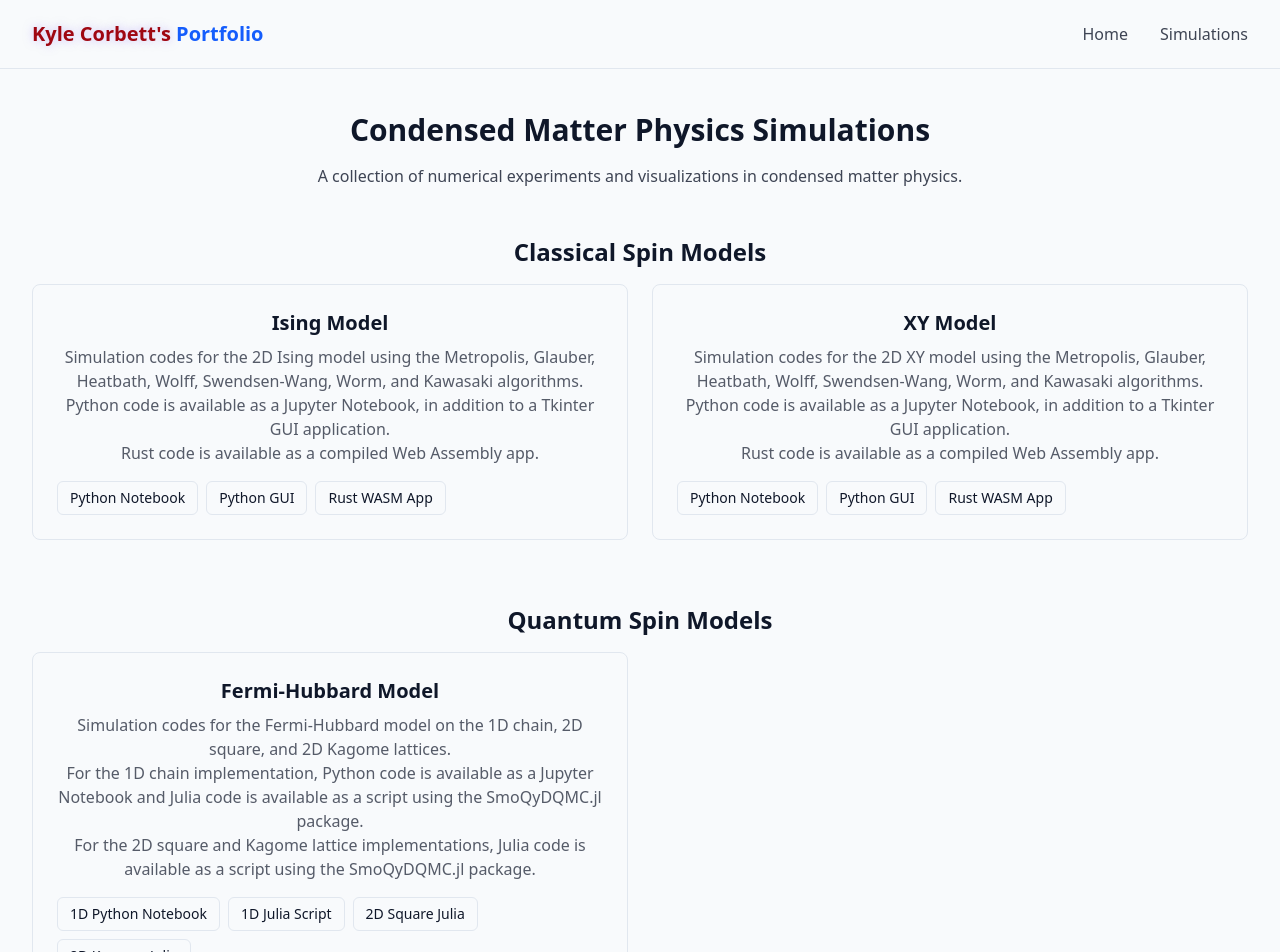
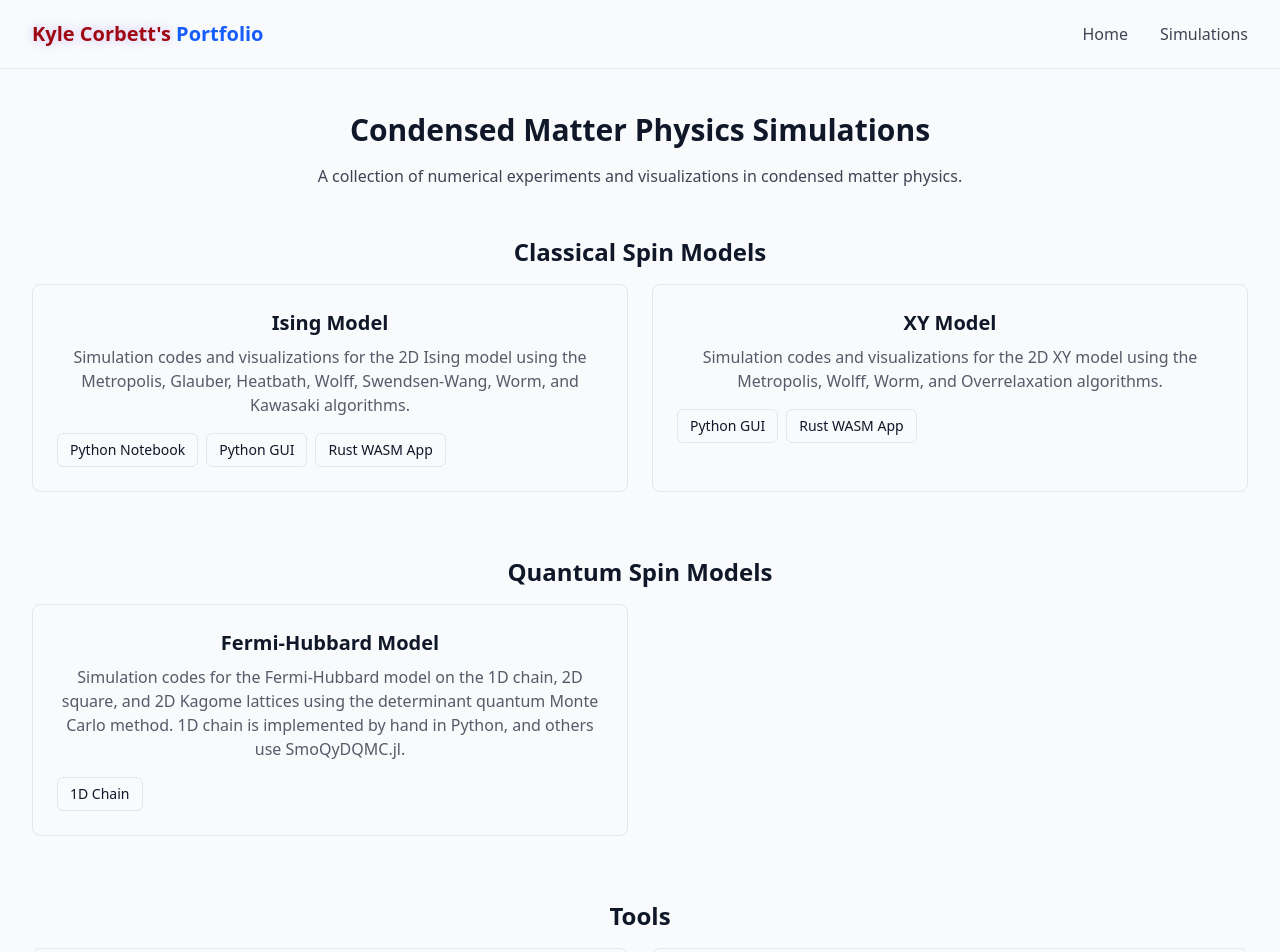
Before and after one commit to swestastic/kylePortfolio, a React (Vite) app: page /#/simulations in a window 1280 px wide. Shown: the top 952 px of the page. Built offline with nearby package versions, Linux system fonts and the light colour scheme.

Commit message:
Add hyperlinks to Simulations

```diff
--- a/src/pages/Simulations.jsx
+++ b/src/pages/Simulations.jsx
@@ -18,35 +18,27 @@ export const Simulations = () => {
           <section className="border rounded-lg p-6">
             <h2 className="text-xl font-semibold mb-2">Ising Model</h2>
             <p className="text-foreground/70 mb-4">
-                Simulation codes for the 2D Ising model using the
+                Simulation codes and visualizations for the 2D Ising model using the
                 Metropolis, Glauber, Heatbath, Wolff, Swendsen-Wang, Worm, and Kawasaki algorithms.
-                <br />
-                Python code is available as a Jupyter Notebook, in addition to a Tkinter GUI application.
-                <br />
-                Rust code is available as a compiled Web Assembly app.
             </p>
             <div className="flex flex-wrap gap-2">
               {/* Replace '#' with actual links */}
-              <a href="#" className={btn} target="_blank" rel="noopener noreferrer">Python Notebook</a>
-              <a href="#" className={btn} target="_blank" rel="noopener noreferrer">Python GUI</a>
-              <a href="#" className={btn} target="_blank" rel="noopener noreferrer">Rust WASM App</a>
+              <a href="https://github.com/swestastic/Ising_Model" className={btn} target="_blank" rel="noopener noreferrer">Python Notebook</a>
+              <a href="https://github.com/swestastic/Ising_GUI" className={btn} target="_blank" rel="noopener noreferrer">Python GUI</a>
+              <a href="https://swestastic.github.io/Ising_Rust/" className={btn} target="_blank" rel="noopener noreferrer">Rust WASM App</a>
             </div>
           </section>
 
           <section className="border rounded-lg p-6">
             <h2 className="text-xl font-semibold mb-2">XY Model</h2>
             <p className="text-foreground/70 mb-4">
-              Simulation codes for the 2D XY model using the
-              Metropolis, Glauber, Heatbath, Wolff, Swendsen-Wang, Worm, and Kawasaki algorithms.
-              <br />
-              Python code is available as a Jupyter Notebook, in addition to a Tkinter GUI application.
-              <br />
-              Rust code is available as a compiled Web Assembly app.
+              Simulation codes and visualizations for the 2D XY model using the
+              Metropolis, Wolff, Worm, and Overrelaxation algorithms.
             </p>
             <div className="flex flex-wrap gap-2">
-              <a href="#" className={btn} target="_blank" rel="noopener noreferrer">Python Notebook</a>
-              <a href="#" className={btn} target="_blank" rel="noopener noreferrer">Python GUI</a>
-              <a href="#" className={btn} target="_blank" rel="noopener noreferrer">Rust WASM App</a>
+              {/* <a href="https://github.com/swestastic/XY-Model" className={btn} target="_blank" rel="noopener noreferrer">Python Notebook</a> */}
+              <a href="https://github.com/swestastic/XY_GUI" className={btn} target="_blank" rel="noopener noreferrer">Python GUI</a>
+              <a href="https://swestastic.github.io/XY_Rust/" className={btn} target="_blank" rel="noopener noreferrer">Rust WASM App</a>
             </div>
           </section>
         </div>
@@ -57,18 +49,13 @@ export const Simulations = () => {
           <section className="border rounded-lg p-6">
             <h2 className="text-xl font-semibold mb-2">Fermi-Hubbard Model</h2>
             <p className="text-foreground/70 mb-4">
-                Simulation codes for the Fermi-Hubbard model on the 1D chain, 2D square, and 2D Kagome lattices.
-                <br />
-                For the 1D chain implementation, Python code is available as a Jupyter Notebook
-                and Julia code is available as a script using the SmoQyDQMC.jl package.
-                <br />
-                For the 2D square and Kagome lattice implementations, Julia code is available as a script using the SmoQyDQMC.jl package.
+                Simulation codes for the Fermi-Hubbard model on the 1D chain, 2D square, and 2D Kagome lattices
+                using the determinant quantum Monte Carlo method. 1D chain is implemented by hand in Python, and others use SmoQyDQMC.jl.
             </p>
             <div className="flex flex-wrap gap-2">
-              <a href="#" className={btn} target="_blank" rel="noopener noreferrer">1D Python Notebook</a>
-              <a href="#" className={btn} target="_blank" rel="noopener noreferrer">1D Julia Script</a>
-              <a href="#" className={btn} target="_blank" rel="noopener noreferrer">2D Square Julia</a>
-              <a href="#" className={btn} target="_blank" rel="noopener noreferrer">2D Kagome Julia</a>
+              <a href="https://github.com/swestastic/Hubbard_1D" className={btn} target="_blank" rel="noopener noreferrer">1D Chain</a>
+              {/* <a href="https://github.com/swestastic/Hubbard_2D" className={btn} target="_blank" rel="noopener noreferrer">2D Square Julia</a>
+              <a href="https://github.com/swestastic/Hubbard_Kagome" className={btn} target="_blank" rel="noopener noreferrer">2D Kagome Julia</a> */}
             </div>
           </section>
         </div>
@@ -83,7 +70,7 @@ export const Simulations = () => {
               Ideal for running large parameter sweeps or long simulations where frequent disk writes are unnecessary.
             </p>
             <div className="flex flex-wrap gap-2">
-              <a href="#" className={btn} target="_blank" rel="noopener noreferrer">GitHub Repo</a>
+              <a href="https://github.com/swestastic/SmoQyDQMC.jl" className={btn} target="_blank" rel="noopener noreferrer">GitHub Repo</a>
             </div>
           </section>
 
@@ -96,7 +83,7 @@ export const Simulations = () => {
                 and save finalized results for easy lookup and plotting.
             </p>
             <div className="flex flex-wrap gap-2">
-              <a href="#" className={btn} target="_blank" rel="noopener noreferrer">GitHub Repo</a>
+              <a href="https://github.com/swestastic/SmoQy_Saver" className={btn} target="_blank" rel="noopener noreferrer">GitHub Repo</a>
             </div>
           </section>
         </div>
```
